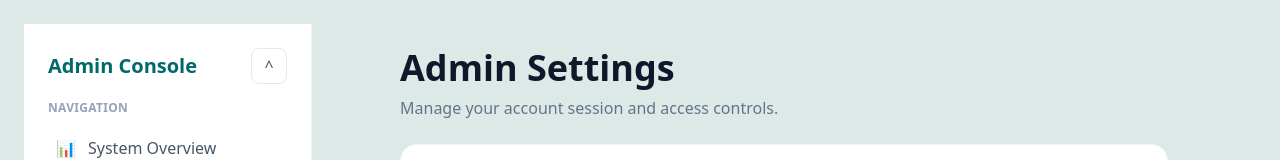
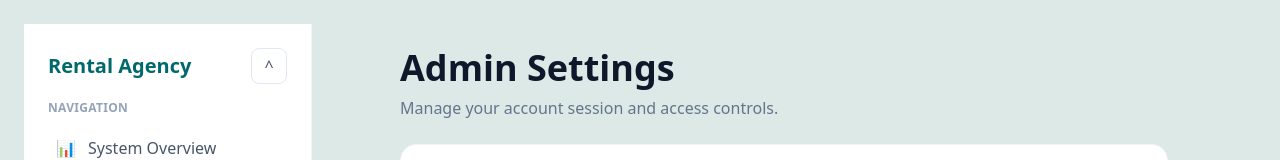
Before and after one commit to Isabellanamutenda/Serene-habitat, a Nuxt app: page /admin/settings in a window 1280 px wide. Shown: the top 160 px of the page. Built offline with nearby package versions, Linux system fonts and the light colour scheme.

Commit message:
fix sidebar

```diff
--- a/app.vue
+++ b/app.vue
@@ -1,5 +1,5 @@
 <template>
-  <div class="min-h-screen bg-[#dce9e7] text-slate-800">
+  <div class="min-h-screen bg-[#dce9e7] text-slate-800 overflow-y-scroll">
     <!-- Page content -->
     <main class="p-6">
       <NuxtPage />
--- a/components/admin/AdminSidebar.vue
+++ b/components/admin/AdminSidebar.vue
@@ -3,7 +3,7 @@
     class="w-full lg:w-72 shrink-0 bg-white border-b border-slate-100 lg:border-b-0 lg:border-r p-4 lg:p-6"
   >
     <div class="flex items-center justify-between">
-      <h2 class="text-[#00696b] font-bold text-lg sm:text-xl">Admin Console</h2>
+      <h2 class="text-[#00696b] font-bold text-lg sm:text-xl">Rental Agency</h2>
       <button
         type="button"
         @click="isMenuCollapsed = !isMenuCollapsed"
```
